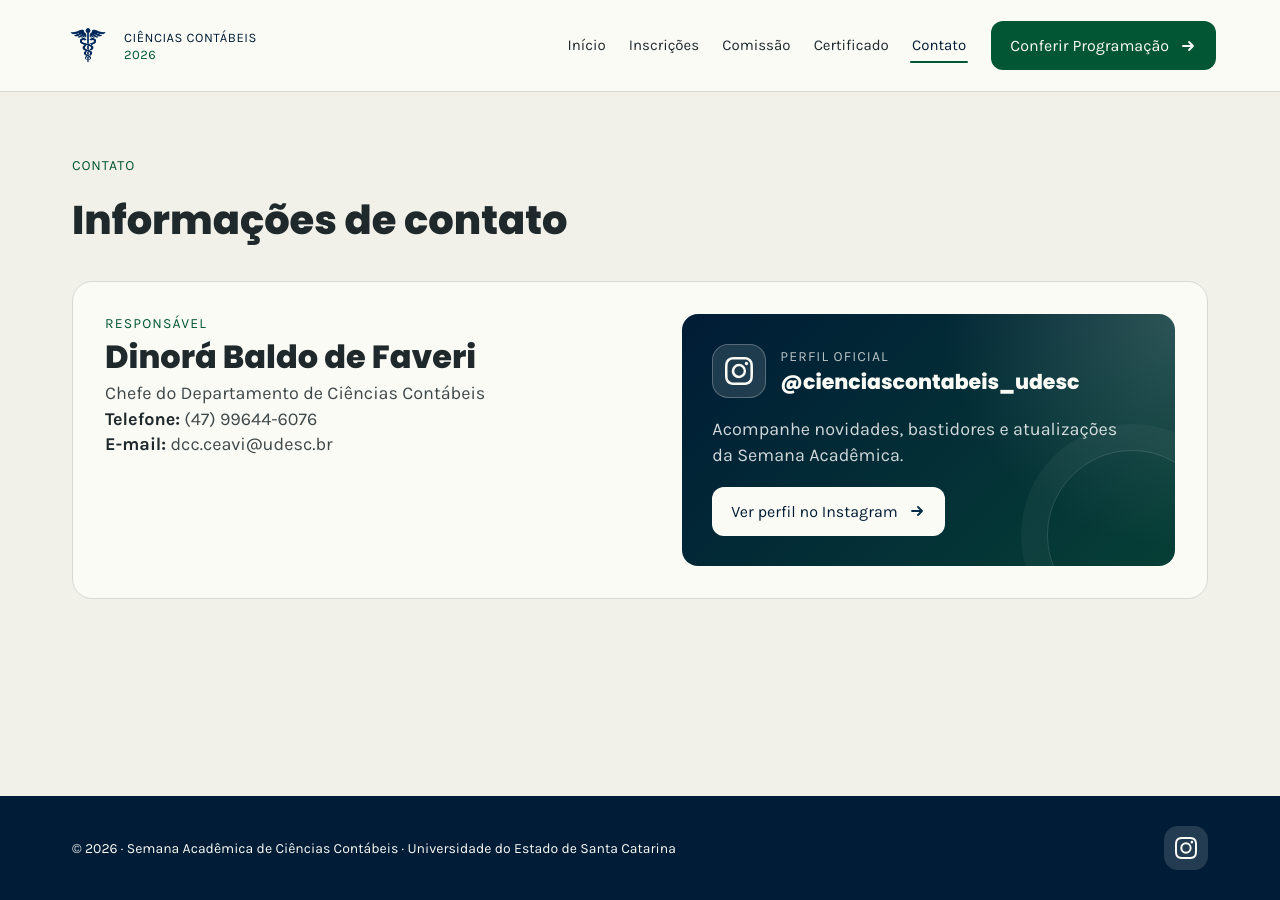
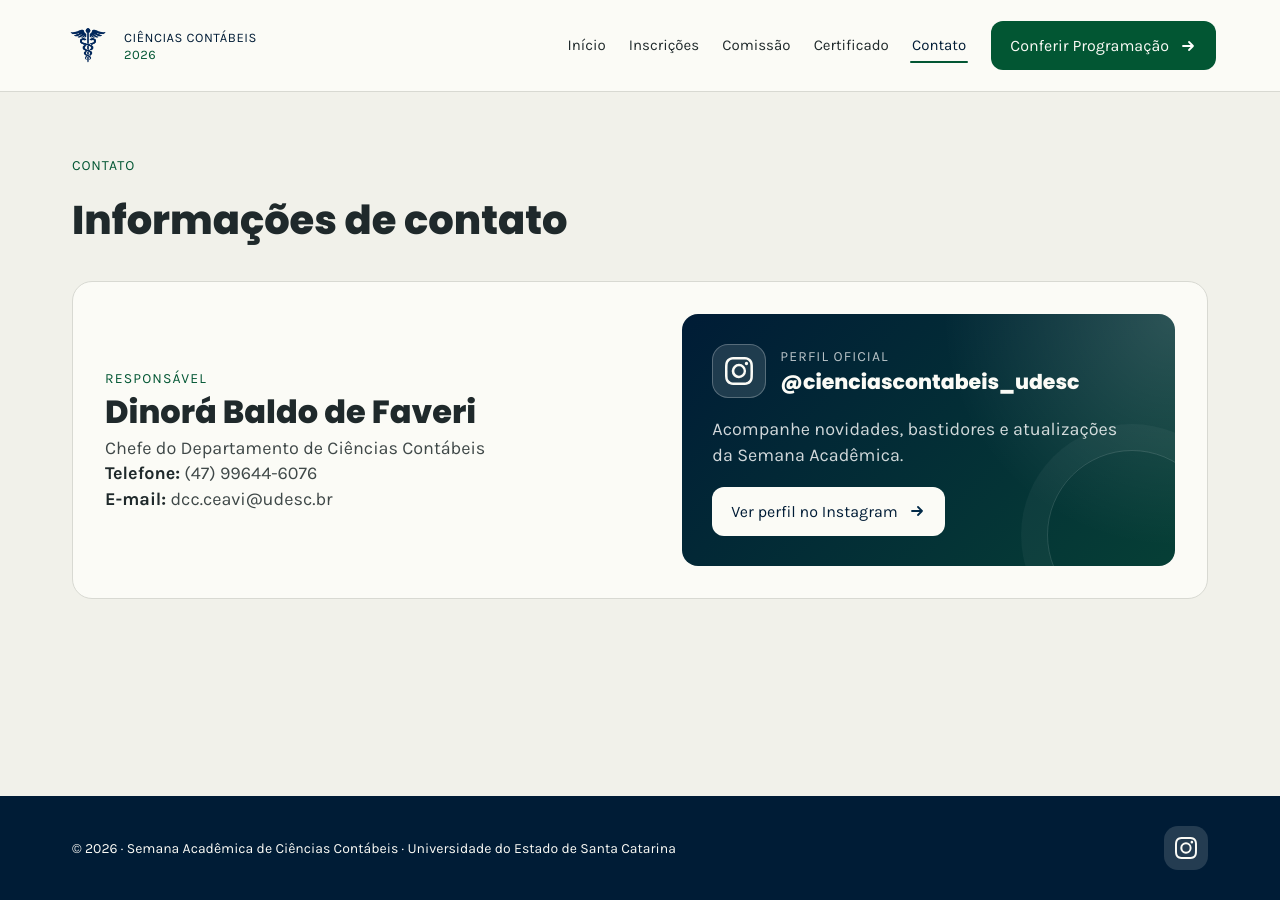
Before and after one commit to semanaacademicacontabeis/semanaacademicacontabeis.github.io, a Jekyll site: the page built from contato.html, in a window 1280 px wide. Built offline with Jekyll 4.4.1, drawn with Linux system fonts in a browser that asks for light colours.

Commit message:
Equilibra espaçamento do contato

```diff
--- a/assets/css/style.scss
+++ b/assets/css/style.scss
@@ -1052,7 +1052,7 @@ b {
 
 .status-panel__copy {
   display: grid;
-  align-content: start;
+  align-content: center;
   gap: 6px;
 }
 
```
